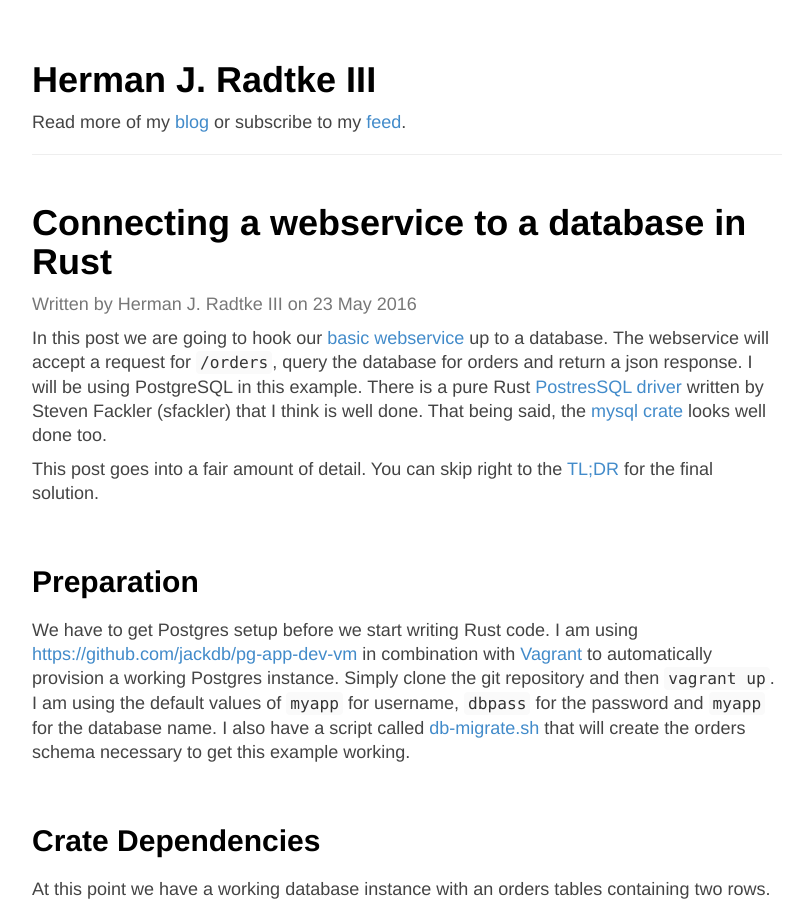
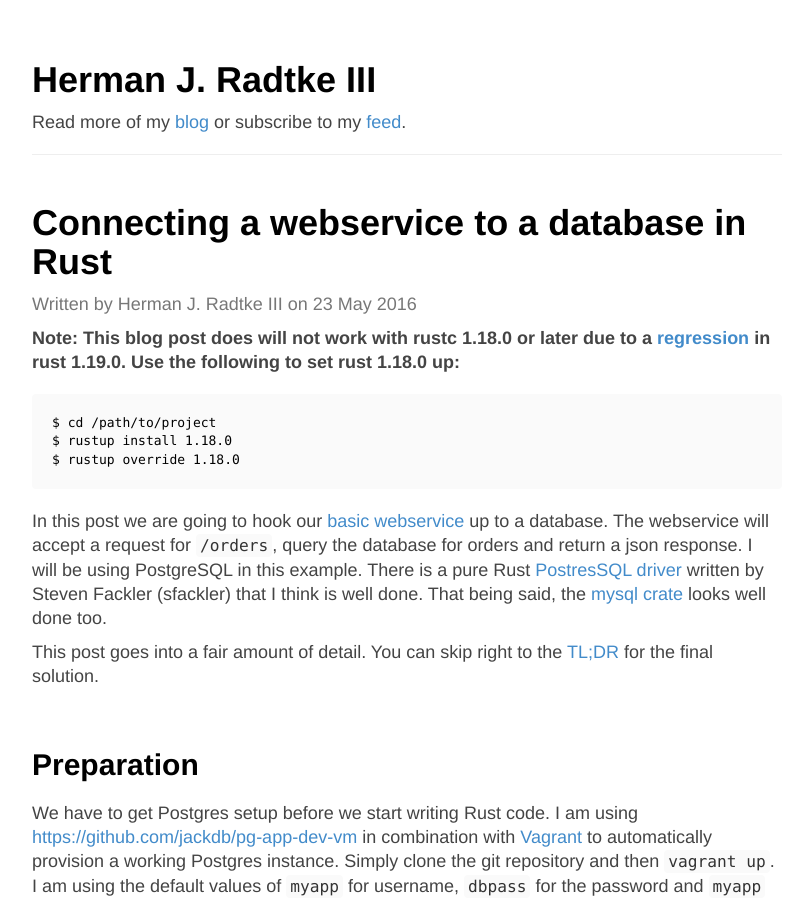
Before and after one commit to hjr3/hjr3.github.io, a Jekyll site: the page built from _posts/2016-05-23-connecting-webservice-database-rust.md, in a window 1280 px wide and 900 px high. Shown: the whole window, without its empty margins (233-1034 px from the left). Built offline with Jekyll 4.4.1, drawn with Linux system fonts in a browser that asks for light colours.

Commit message:
Compatibility warning for connecting-webservice-database-rust.md

````diff
--- a/_posts/2016-05-23-connecting-webservice-database-rust.md
+++ b/_posts/2016-05-23-connecting-webservice-database-rust.md
@@ -7,6 +7,14 @@ status: publish
 type: post
 published: true
 ---
+
+**Note: This blog post does will not work with rustc 1.18.0 or later due to a [regression](https://github.com/rust-lang/rust/issues/42460) in rust 1.19.0. Use the following to set rust 1.18.0 up:**
+
+```
+$ cd /path/to/project
+$ rustup install 1.18.0
+$ rustup override 1.18.0
+```
 
 In this post we are going to hook our [basic webservice](/2016/05/16/creating-a-basic-webservice-in-rust.html) up to a database. The webservice will accept a request for `/orders`, query the database for orders and return a json response. I will be using PostgreSQL in this example. There is a pure Rust [PostresSQL driver](https://crates.io/crates/postgres) written by Steven Fackler (sfackler) that I think is well done. That being said, the [mysql crate](https://crates.io/crates/mysql) looks well done too.
 
````
